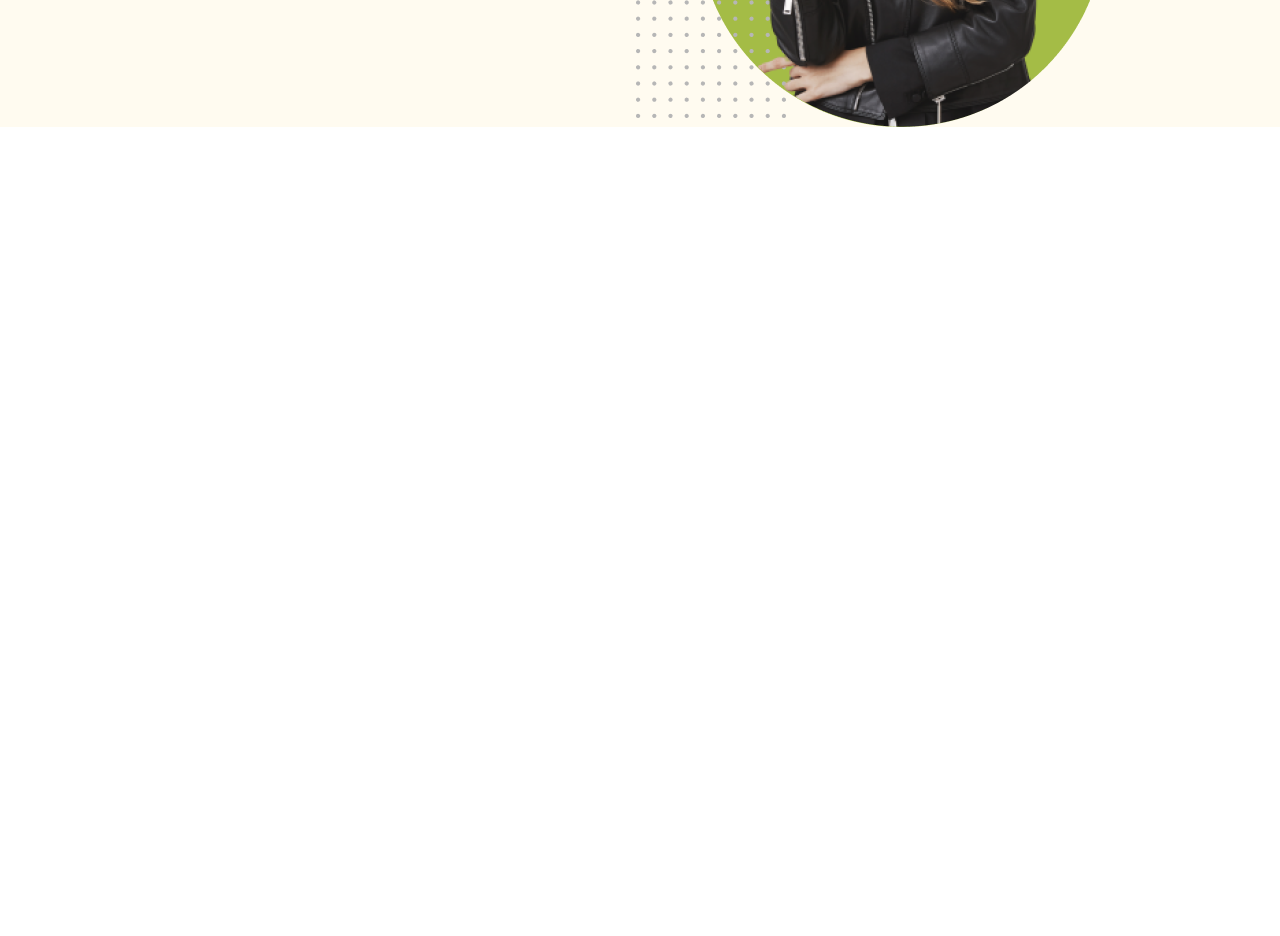
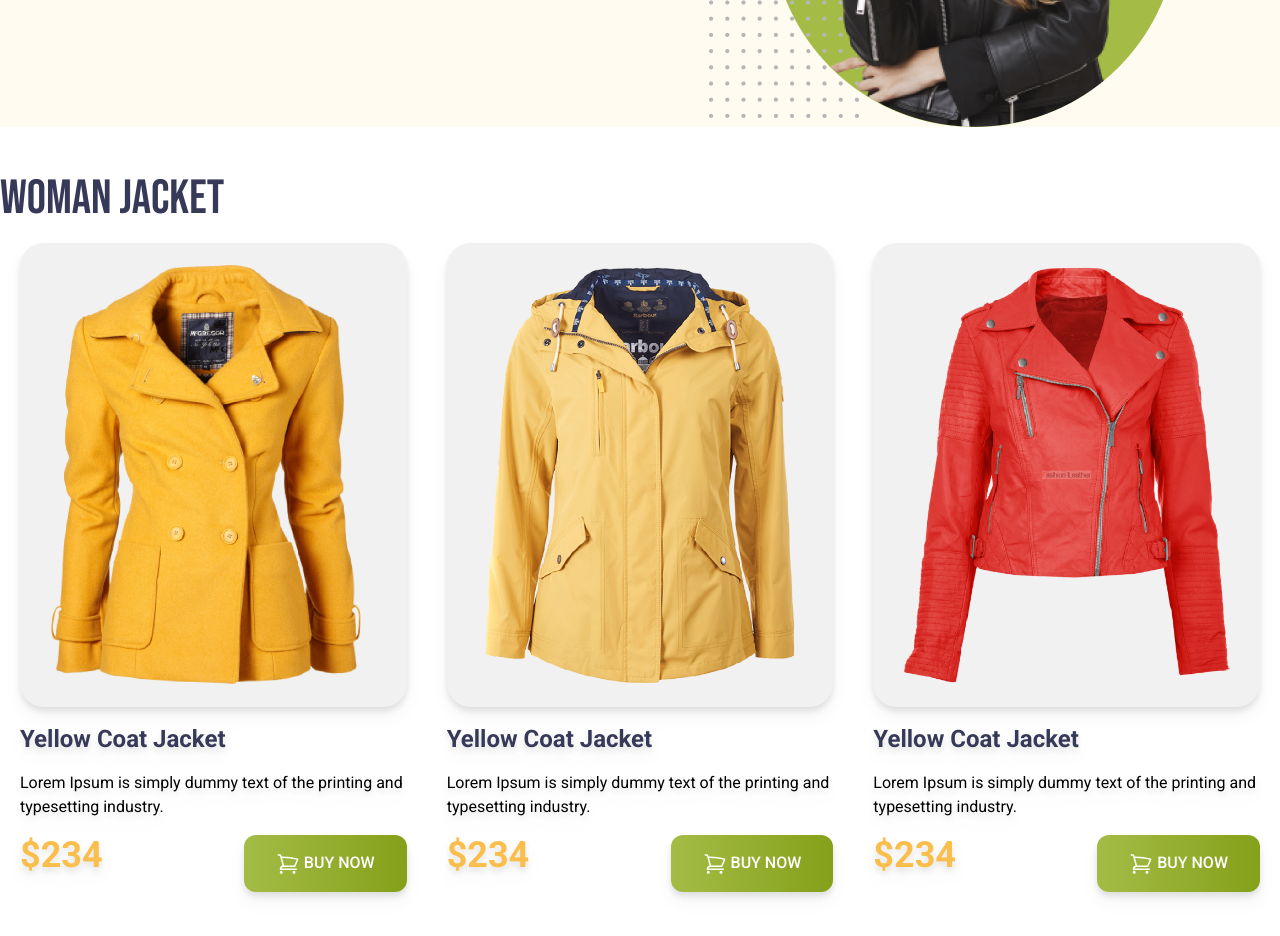
Before and after one commit to KI-Anik/fashion-website, a plain HTML site: page index.html in a window 1280 px wide. Shown: the part 360-1296 px from the top of the page. Before the commit the page ends 800 px from the top, so only its background shows below. Drawn offline with nearby package versions, Linux system fonts and the light colour scheme.

Commit message:
women jacket section done

```diff
--- a/index.html
+++ b/index.html
@@ -6,18 +6,32 @@
     <meta name="viewport" content="width=device-width, initial-scale=1.0">
     <title>Fashion Website</title>
     <script src="https://cdn.tailwindcss.com"></script>
+    <link rel="preconnect" href="https://fonts.googleapis.com">
+    <link rel="preconnect" href="https://fonts.gstatic.com" crossorigin>
+    <link
+        href="https://fonts.googleapis.com/css2?family=Bebas+Neue&family=Roboto:ital,wght@0,100;0,300;0,400;0,500;0,700;0,900;1,100;1,300;1,400;1,500;1,700;1,900&display=swap"
+        rel="stylesheet">
+
+    <style>
+        .font-roboto {
+            font-family: "Roboto", sans-serif;
+        }
+
+        .font-bebas-neue {
+            font-family: "Bebas Neue", sans-serif;
+        }
+    </style>
 </head>
 
-<body>
+<body class="font-roboto">
     <header class="bg-[#FFFBF0] pl-4">
         <nav>
 
         </nav>
-<div class="md:flex">
-
+        <div class="md:flex md:items-center md:justify-around">
 
             <div>
-    <h1 class="text-7xl uppercase"> <span class="text-orange-400">Be the Penguins</span>
+                <h1 class="text-7xl uppercase font-bebas-neue"> <span class="text-orange-400">Be the Penguins</span>
                     <br>
                     of Winter
                 </h1>
@@ -34,10 +48,75 @@
             <div>
                 <img src="./images/model.png" alt="">
             </div>
+
         </div>
     </header>
-    <main>
+    <main class="max-w-7xl mx-auto" >
+        <!-- Women Jacket Section -->
+        <section class="my-12" >
+            <h1 class="text-5xl uppercase text-[#363958] font-bebas-neue">W0Man Jacket</h1>
+            <!-- jacket card container -->
+            <div class="grid grid-cols-1 lg:grid-cols-3" >
+                <!-- jacket card 1 -->
+                <div class="space-y-4 p-5 drop-shadow-lg rounded-3xl">
+                    <img class="p-5 rounded-3xl bg-[#F1F1F1]" src="./images/jacket-1.png" alt="">
+                    <h4 class="text-2xl font-bold text-[#363958]">Yellow Coat Jacket </h4>
+                    <p>Lorem Ipsum is simply dummy text of the
+                        printing and typesetting industry.</p>
+                    <div class="flex justify-between">
+                        <h2 class="text-4xl text-[#FABE4C] font-bold">$234</h2>
+                        <button
+                            class="bg-gradient-to-r from-[#A4BC46] to-[#85A019] px-8 py-4 rounded-xl font-medium text-white "><svg
+                                xmlns="http://www.w3.org/2000/svg" fill="none" viewBox="0 0 24 24" stroke-width="1.5"
+                                stroke="currentColor" class="size-6 text-white inline">
+                                <path stroke-linecap="round" stroke-linejoin="round"
+                                    d="M2.25 3h1.386c.51 0 .955.343 1.087.835l.383 1.437M7.5 14.25a3 3 0 0 0-3 3h15.75m-12.75-3h11.218c1.121-2.3 2.1-4.684 2.924-7.138a60.114 60.114 0 0 0-16.536-1.84M7.5 14.25 5.106 5.272M6 20.25a.75.75 0 1 1-1.5 0 .75.75 0 0 1 1.5 0Zm12.75 0a.75.75 0 1 1-1.5 0 .75.75 0 0 1 1.5 0Z" />
+                            </svg>
+                            BUY NOW</button>
+                    </div>
+                </div>
+                <!-- jacket card 2 -->
+                <div class="space-y-4 p-5 drop-shadow-lg rounded-3xl">
+                    <img class="p-5 rounded-3xl bg-[#F1F1F1]" src="./images/jacket-2.png" alt="">
+                    <h4 class="text-2xl font-bold text-[#363958]">Yellow Coat Jacket </h4>
+                    <p>Lorem Ipsum is simply dummy text of the
+                        printing and typesetting industry.</p>
+                    <div class="flex justify-between">
+                        <h2 class="text-4xl text-[#FABE4C] font-bold">$234</h2>
+                        <button
+                            class="bg-gradient-to-r from-[#A4BC46] to-[#85A019] px-8 py-4 rounded-xl font-medium text-white "><svg
+                                xmlns="http://www.w3.org/2000/svg" fill="none" viewBox="0 0 24 24" stroke-width="1.5"
+                                stroke="currentColor" class="size-6 text-white inline">
+                                <path stroke-linecap="round" stroke-linejoin="round"
+                                    d="M2.25 3h1.386c.51 0 .955.343 1.087.835l.383 1.437M7.5 14.25a3 3 0 0 0-3 3h15.75m-12.75-3h11.218c1.121-2.3 2.1-4.684 2.924-7.138a60.114 60.114 0 0 0-16.536-1.84M7.5 14.25 5.106 5.272M6 20.25a.75.75 0 1 1-1.5 0 .75.75 0 0 1 1.5 0Zm12.75 0a.75.75 0 1 1-1.5 0 .75.75 0 0 1 1.5 0Z" />
+                            </svg>
+                            BUY NOW</button>
+                    </div>
+                </div>
+                <!-- jacket card 3 -->
+                <div class="space-y-4 p-5 drop-shadow-lg rounded-3xl">
+                    <img class="p-5 rounded-3xl bg-[#F1F1F1]" src="./images/jacket-3.png" alt="">
+                    <h4 class="text-2xl font-bold text-[#363958]">Yellow Coat Jacket </h4>
+                    <p>Lorem Ipsum is simply dummy text of the
+                        printing and typesetting industry.</p>
+                    <div class="flex justify-between">
+                        <h2 class="text-4xl text-[#FABE4C] font-bold">$234</h2>
+                        <button
+                            class="bg-gradient-to-r from-[#A4BC46] to-[#85A019] px-8 py-4 rounded-xl font-medium text-white "><svg
+                                xmlns="http://www.w3.org/2000/svg" fill="none" viewBox="0 0 24 24" stroke-width="1.5"
+                                stroke="currentColor" class="size-6 text-white inline">
+                                <path stroke-linecap="round" stroke-linejoin="round"
+                                    d="M2.25 3h1.386c.51 0 .955.343 1.087.835l.383 1.437M7.5 14.25a3 3 0 0 0-3 3h15.75m-12.75-3h11.218c1.121-2.3 2.1-4.684 2.924-7.138a60.114 60.114 0 0 0-16.536-1.84M7.5 14.25 5.106 5.272M6 20.25a.75.75 0 1 1-1.5 0 .75.75 0 0 1 1.5 0Zm12.75 0a.75.75 0 1 1-1.5 0 .75.75 0 0 1 1.5 0Z" />
+                            </svg>
+                            BUY NOW</button>
+                    </div>
+                </div>
+            </div>
+        </section>
+        <!-- Man Jacket -->
+         <section>
 
+         </section>
     </main>
     <footer>
 
```
Lines whose indentation alone changed are shown as unchanged.
